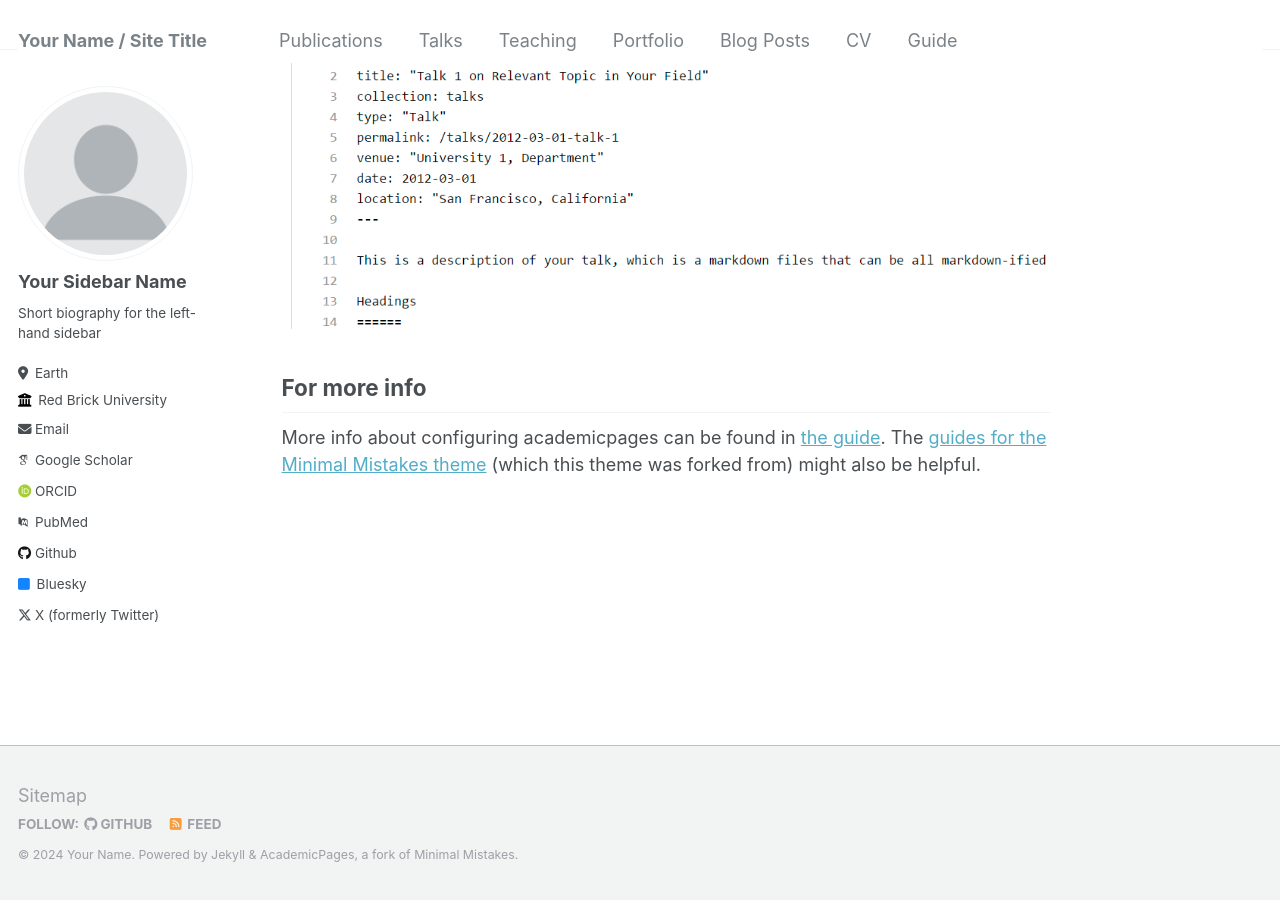
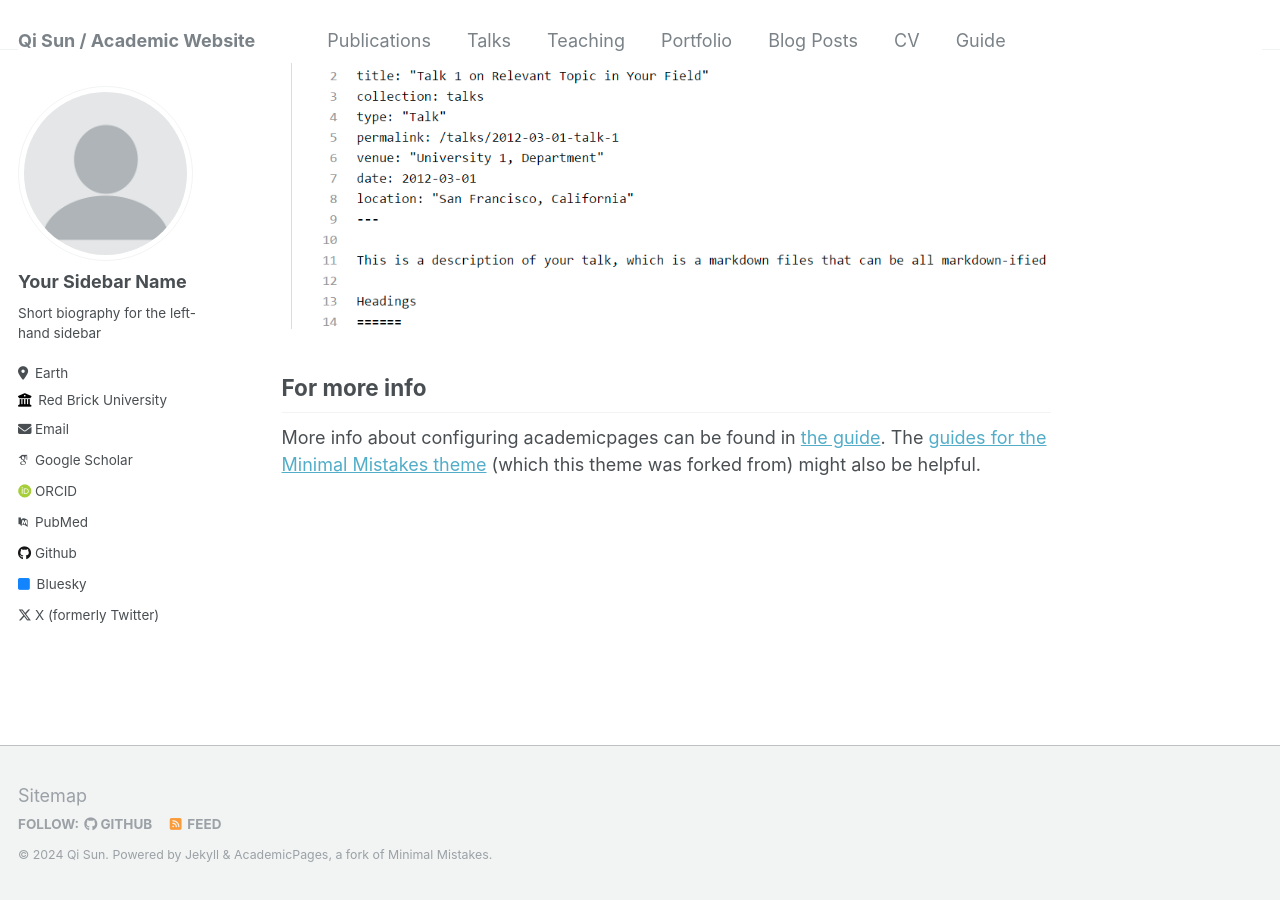
Before and after one commit to cichengzi/cichengzi.github.io, a Jekyll site: the page built from _pages/about.md, in a window 1280 px wide and 900 px high, scrolled down 2640 px. Built offline with Jekyll 4.4.1, drawn with Linux system fonts in a browser that asks for light colours; some web fonts are replaced.

Commit message:
2024-3-17 18:57

```diff
--- a/_config.yml
+++ b/_config.yml
@@ -8,13 +8,13 @@
 
 # Basic Site Settings
 locale                   : "en-US"
-title                    : "Your Name / Site Title"
+title                    : "Qi Sun / Academic Website"
 title_separator          : "-"
-name                     : &name "Your Name"
+name                     : &name "Qi Sun"
 description              : &description "personal description"
 url                      : https://academicpages.github.io # the base hostname & protocol for your site e.g. "https://mmistakes.github.io"
 baseurl                  : "" # the subpath of your site, e.g. "/blog"
-repository               : "academicpages/academicpages.github.io"
+repository               : "cichengzi/cichengzi.github.io"
 
 # Site Author - The following control what appear as part of the author content on the side bar.
 #               If a field is blank the icon and link will not appear, otherwise it will be shown.
@@ -28,7 +28,7 @@ author:
   location         : "Earth"
   employer         : "Red Brick University"
   uri              : # URL
-  email            : "none@example.org"
+  email            : "cichengzi@hust.edu.cn"
 
   # Academic websites
   arxiv            : # URL - Update with the correct link to your profile
--- a/package.json
+++ b/package.json
@@ -4,7 +4,7 @@
   "description": "Academic Pages Mistakes Jekyll theme npm build scripts",
   "repository": {
     "type": "git",
-    "url": "https://github.com/academicpages/academicpages.github.io"
+    "url": "https://github.com/cichengzi/cichengzi.github.io"
   },
   "keywords": [
     "jekyll",
@@ -17,9 +17,9 @@
   ],
   "license": "MIT",
   "bugs": {
-    "url": "https://github.com/academicpages/academicpages.github.io/issues"
+    "url": "https://github.com/cichengzi/cichengzi.github.io/issues"
   },
-  "homepage": "https://github.com/academicpages/academicpages.github.io",
+  "homepage": "https://github.com/cichengzi/cichengzi.github.io",
   "engines": {
     "node": ">= 0.10.0"
   },
```
